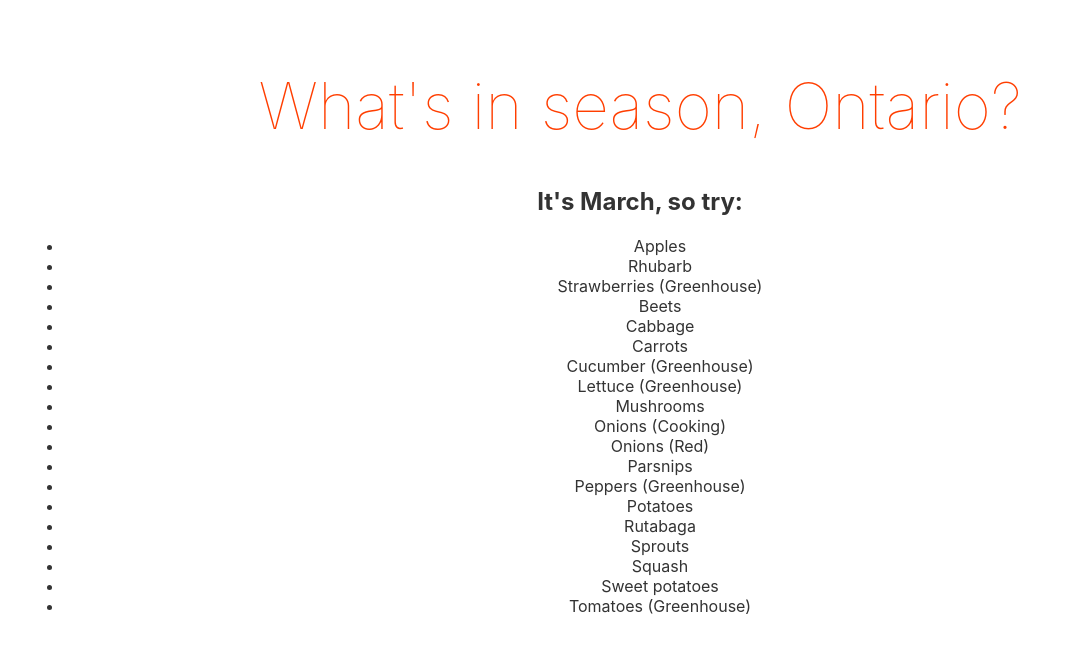
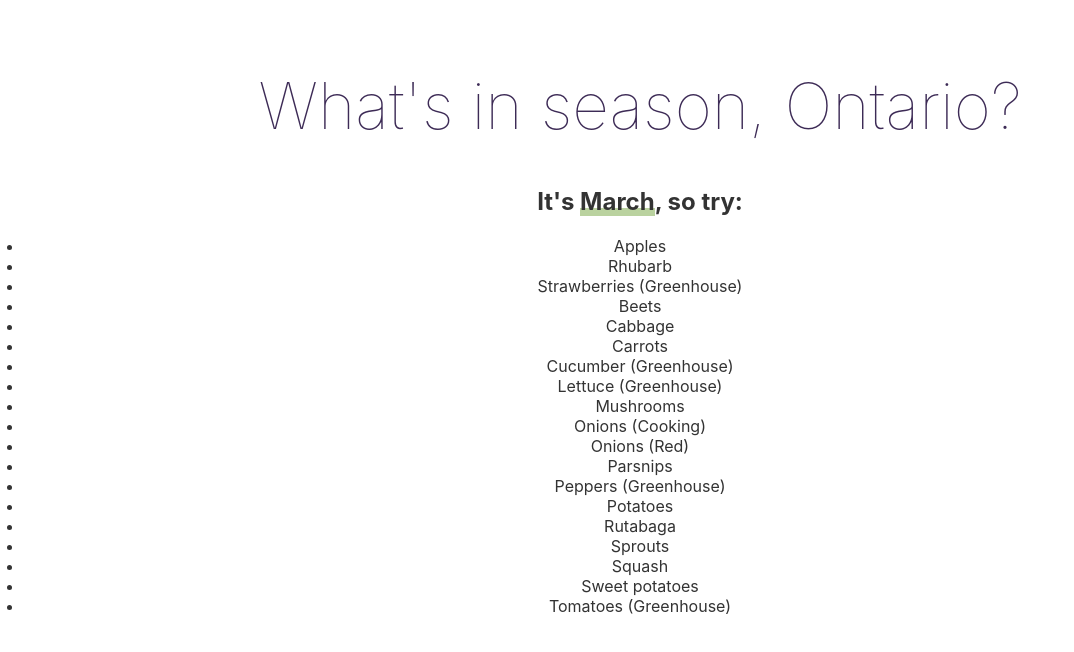
Before and after one commit to andreidobrinski/produce-in-season, a Svelte app: page / in a window 1280 px wide. Shown: the top 652 px of the page, without its empty margins (0-1074 px from the left). Built offline with nearby package versions, Linux system fonts and the light colour scheme.

Commit message:
add colours

```diff
--- a/src/App.svelte
+++ b/src/App.svelte
@@ -29,9 +29,17 @@
   }
 
   h1 {
-    color: #ff3e00;
+    color: var(--purple);
     font-size: 4em;
     font-weight: 100;
+  }
+
+  ul {
+    padding: 0;
+  }
+
+  .month {
+    box-shadow: inset 0 -8px 0 0 var(--green);
   }
 
   @media (min-width: 640px) {
@@ -39,4 +47,12 @@
       max-width: none;
     }
   }
+
+  :root {
+    --purple: rgb(61, 43, 86);
+    --blue: rgb(44, 73, 127);
+    --violet: rgb(128, 138, 159);
+    --green: rgb(186, 210, 159);
+    --lightGreen: rgb(204, 245, 172);
+  }
 </style>
```
